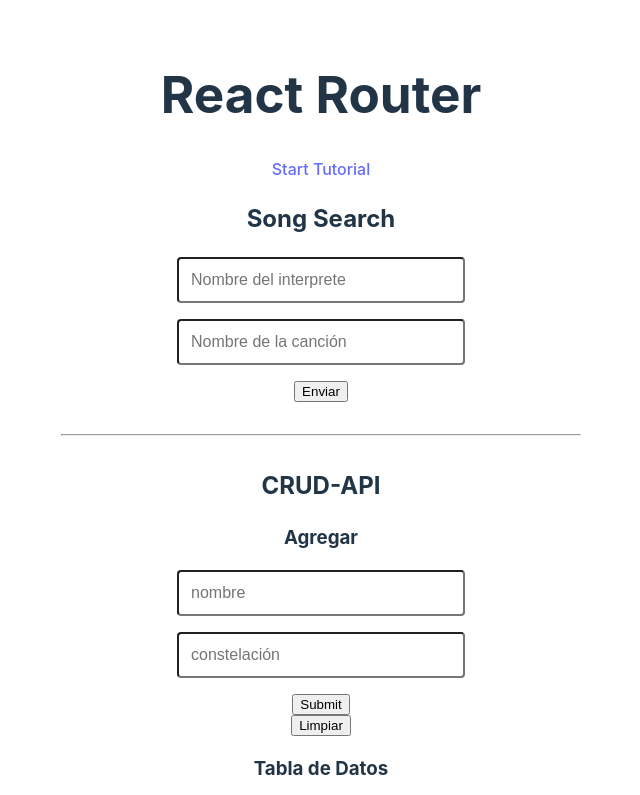
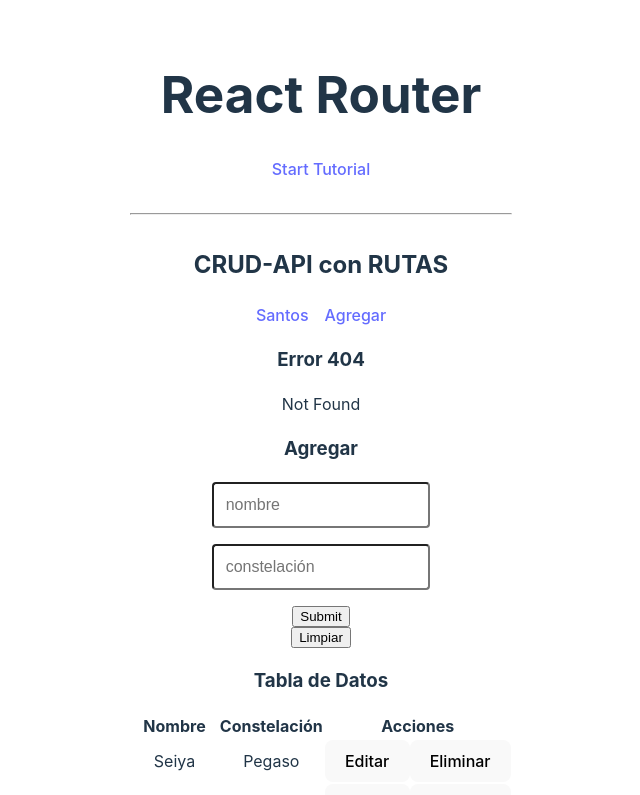
Before and after one commit to oyham/React-by-JonMircha-2, a React (Vite) app: page / in a window 1280 px wide. Shown: the top 795 px of the page, without its empty margins (319-959 px from the left). Built offline with nearby package versions, Linux system fonts and the light colour scheme; data requests are answered from the project's data file.

Commit message:
React Router 66

```diff
--- a/src/App.jsx
+++ b/src/App.jsx
@@ -9,11 +9,11 @@
     <div className="App">
       <h1>React Router</h1>
       <a href='https://reactrouter.com/en/6.8.2/start/tutorial' target='_blank'>Start Tutorial</a>
-      <SongSearch />
+      {/* <SongSearch /> */}
       <hr />
       <CrudApi />
       <hr />
-      <ConceptosBasicos />
+      {/* <ConceptosBasicos /> */}
     </div>
   )
 }
--- a/src/components/CrudApi.jsx
+++ b/src/components/CrudApi.jsx
@@ -4,6 +4,8 @@
 import { helpHttp } from "../helpers/helpHttp"
 import Loader from "./Loader";
 import Message from "./Message";
+import { HashRouter, NavLink, Route, Routes } from "react-router-dom";
+import Error404 from "../pages/Error404";
 
 const CrudApi = () => {
     const [db, setDb] = useState(null)
@@ -86,7 +88,21 @@
 
     return (
         <>
-            <h2>CRUD-API</h2>
+            <HashRouter>
+                <header>
+                    <h2>CRUD-API con RUTAS</h2>
+                    <nav>
+                        <NavLink to='/santos'>Santos</NavLink>
+                        <NavLink to='/santos/agregar'>Agregar</NavLink>
+                    </nav>
+                </header>
+                <Routes>
+                    <Route path="/santos" element={<h2>Home de Santos</h2>}/>
+                    <Route path="/santos/agregar" element={<h2>Agregar Santos</h2>}/>
+                    <Route path="/santos/editar/:id" element={<h2>Editar Santos</h2>}/>
+                    <Route path="*" element={<Error404 />}/>
+                </Routes>
+            </HashRouter>
             <CrudForm
                 createData={createData}
                 updateData={updateData}
```
Also changed, not shown: 1 other file (tests, documents, lock files or other folders).
